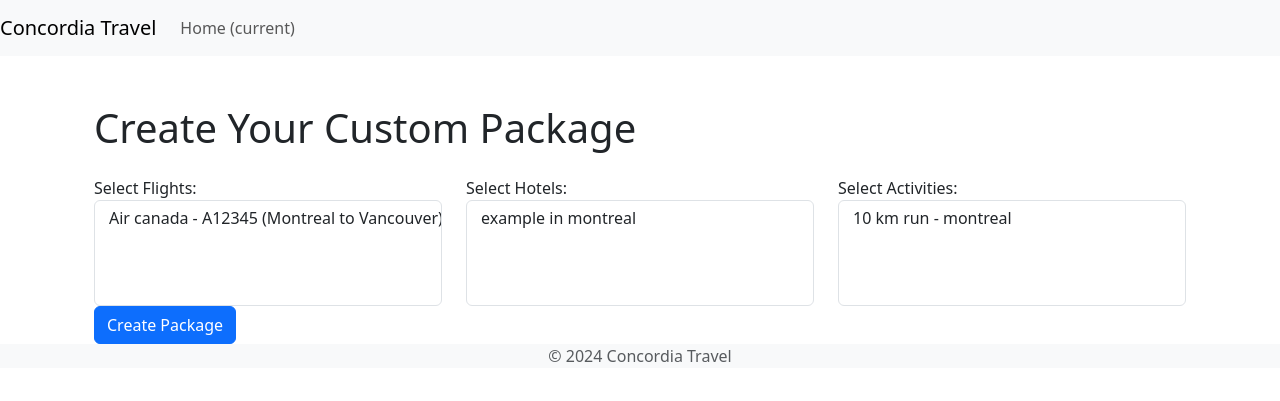
After one commit to saeed-sr/COEN6311-Persia, a Django app: page /packages/custom-packages/create/ in a window 1280 px wide. The commit adds this page. Shown: the top 401 px of the page. Run offline with Django 5.2, Linux system fonts and the light colour scheme; a user stored in the database is signed in; data comes from the database, SQL or seed files in the repository; both versions use the stored data as it was after the commit; some libraries are stand-ins or nearby versions.

Commit message:
creating custom package for users added

```diff
--- a/concordia_travel/concordia_travel/settings.py
+++ b/concordia_travel/concordia_travel/settings.py
@@ -32,6 +32,7 @@ ALLOWED_HOSTS = []
 # Application definition
 
 INSTALLED_APPS = [
+    "widget_tweaks",
     "django.contrib.admin",
     "django.contrib.auth",
     "django.contrib.contenttypes",
--- a/concordia_travel/packages/admin.py
+++ b/concordia_travel/packages/admin.py
@@ -1,6 +1,7 @@
 from django.contrib import admin
-from .models import Flight, Hotel, Activity
+from .models import Flight, Hotel, Activity, CustomPackage
 
 admin.site.register(Flight)
 admin.site.register(Hotel)
 admin.site.register(Activity)
+admin.site.register(CustomPackage)
--- a/concordia_travel/packages/forms.py
+++ b/concordia_travel/packages/forms.py
@@ -1,5 +1,5 @@
 from django import forms
-from .models import Flight, Hotel, Activity
+from .models import Flight, Hotel, Activity, CustomPackage
 
 class FlightForm(forms.ModelForm):
     class Meta:
@@ -15,3 +15,9 @@ class ActivityForm(forms.ModelForm):
     class Meta:
         model = Activity
         fields = ['name', 'location', 'type', 'start_time', 'duration', 'price']
+
+
+class CustomPackageForm(forms.ModelForm):
+    class Meta:
+        model = CustomPackage
+        fields = ['flights', 'hotels', 'activities']
--- a/concordia_travel/packages/models.py
+++ b/concordia_travel/packages/models.py
@@ -1,4 +1,5 @@
 from django.db import models
+from django.contrib.auth.models import User
 
 class Flight(models.Model):
     flight_number = models.CharField(max_length=10)
@@ -10,6 +11,9 @@ class Flight(models.Model):
     price = models.DecimalField(max_digits=10, decimal_places=2)
     description = models.TextField(blank=True, null=True)  # Allows for an optional description
 
+    def __str__(self):
+        return f"{self.airline} - {self.flight_number} ({self.departure_city} to {self.arrival_city})"
+
     # Add more fields as necessary
 
 class Hotel(models.Model):
@@ -18,6 +22,10 @@ class Hotel(models.Model):
     phone_number = models.CharField(max_length=15)
     price = models.DecimalField(max_digits=10, decimal_places=2)
     description = models.TextField(blank=True, null=True)  # Allows for an optional description
+
+    def __str__(self):
+        return f"{self.name} in {self.city}"
+
 
     # Add more fields as necessary
 
@@ -29,4 +37,14 @@ class Activity(models.Model):
     duration = models.DurationField()
     price = models.DecimalField(max_digits=10, decimal_places=2)
     description = models.TextField(blank=True, null=True)  # Allows for an optional description
+
+    def __str__(self):
+        return f"{self.name} - {self.location}"
     # Add more fields as necessary
+
+
+class CustomPackage(models.Model):
+    user = models.ForeignKey(User, on_delete=models.CASCADE)
+    flights = models.ManyToManyField(Flight, blank=True)
+    hotels = models.ManyToManyField(Hotel, blank=True)
+    activities = models.ManyToManyField(Activity, blank=True)
--- /dev/null
+++ b/concordia_travel/packages/templates/packages/create_custom_package.html
@@ -0,0 +1,41 @@
+{% extends 'packages/base.html' %}
+{% load widget_tweaks %}
+
+{% block content %}
+  <div class="container mt-5">
+    <h1 class="mb-4">Create Your Custom Package</h1>
+
+    <!-- Form for creating custom packages -->
+    <form method="post" action="{% url 'create_custom_package' %}" class="custom-package-form">
+      {% csrf_token %}
+
+      <!-- Use Bootstrap grid to align form fields in a row -->
+      <div class="row">
+        <div class="col-md-4">
+          <div class="form-group">
+            <label for="{{ form.flights.id_for_label }}">Select Flights:</label>
+            {{ form.flights|attr:"class:form-control" }}
+          </div>
+        </div>
+
+        <div class="col-md-4">
+          <div class="form-group">
+            <label for="{{ form.hotels.id_for_label }}">Select Hotels:</label>
+            {{ form.hotels|attr:"class:form-control" }}
+          </div>
+        </div>
+
+        <div class="col-md-4">
+          <div class="form-group">
+            <label for="{{ form.activities.id_for_label }}">Select Activities:</label>
+            {{ form.activities|attr:"class:form-control" }}
+          </div>
+        </div>
+      </div>
+
+      <!-- Add any additional fields you want for the custom package -->
+
+      <button type="submit" class="btn btn-primary">Create Package</button>
+    </form>
+  </div>
+{% endblock %}
--- a/concordia_travel/packages/urls.py
+++ b/concordia_travel/packages/urls.py
@@ -13,5 +13,10 @@ urlpatterns = [
     path('activities/', views.ActivityListView.as_view(), name='activity-list'),
     path('activities/<int:pk>/', views.activity_detail, name='activities_detail'),
     path('activities/book/<int:pk>/', views.book_flight, name='book_activity'),
+
+    path('custom-packages/create/', views.create_custom_package, name='create_custom_package'),
+    path('custom-packages/<int:pk>/', views.CustomPackageDetailView.as_view(), name='custom-package-detail'),
+
+    path('premade_packages/', views.PremadePackageListView.as_view(), name='premade_packages'),
     # Add more URL patterns for detail views, create views, etc.
 ]
--- a/concordia_travel/packages/views.py
+++ b/concordia_travel/packages/views.py
@@ -3,8 +3,10 @@ from django.http import HttpResponseRedirect
 from django.urls import reverse
 
 from django.views.generic import ListView, DetailView, CreateView, UpdateView, DeleteView
-from .models import Flight, Hotel, Activity
-from .forms import FlightForm, HotelForm, ActivityForm
+from .models import Flight, Hotel, Activity, CustomPackage
+from .forms import FlightForm, HotelForm, ActivityForm, CustomPackageForm
+from django.contrib.auth.decorators import login_required
+
 
 
 
@@ -104,3 +106,28 @@ def book_activity(request, pk):
     # For now, let's just redirect to a confirmation page or back to the flight's detail page
     print("BOOKED ACTIVITY", pk)
     return HttpResponseRedirect(reverse('activity_detail', args=[pk]))
+
+
+@login_required
+def create_custom_package(request):
+    if request.method == 'POST':
+        form = CustomPackageForm(request.POST)
+        if form.is_valid():
+            custom_package = form.save(commit=False)
+            custom_package.user = request.user
+            custom_package.save()
+            return HttpResponseRedirect(reverse('custom-package-detail', args=[custom_package.pk]))
+    else:
+        form = CustomPackageForm()
+
+    context = {'form': form}
+    return render(request, 'packages/create_custom_package.html', context)
+
+class CustomPackageDetailView(DetailView):
+    model = CustomPackage
+    template_name = 'packages/custom_package_detail.html'
+    context_object_name = 'custom_package'
+
+
+class PremadePackageListView(ListView):
+    pass
```
Also changed, not shown: concordia_travel/homepage/templates/homepage/index.html (+7 -0 lines), concordia_travel/db.sqlite3, concordia_travel/packages/migrations/0003_custompackage.py (added).
